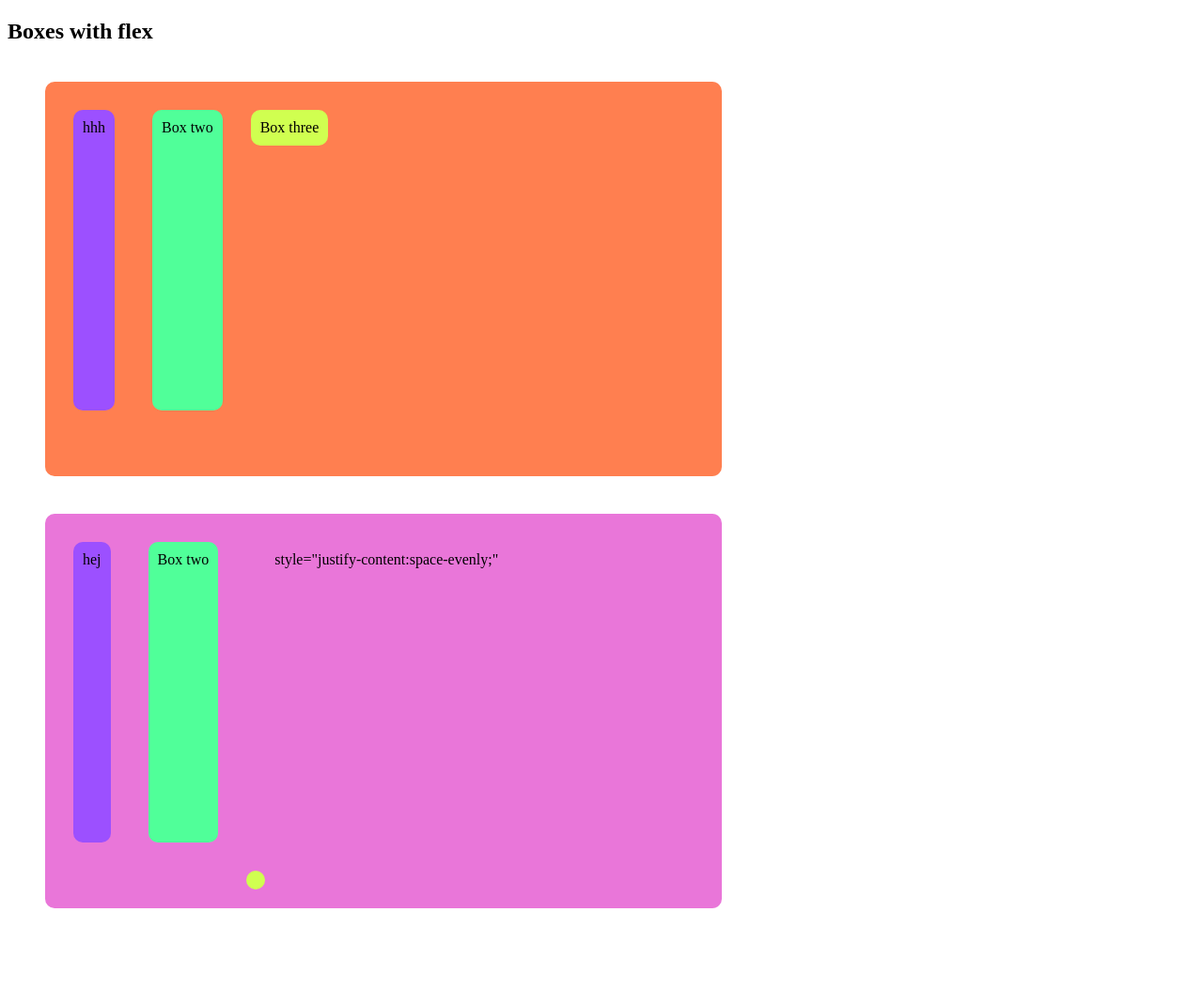
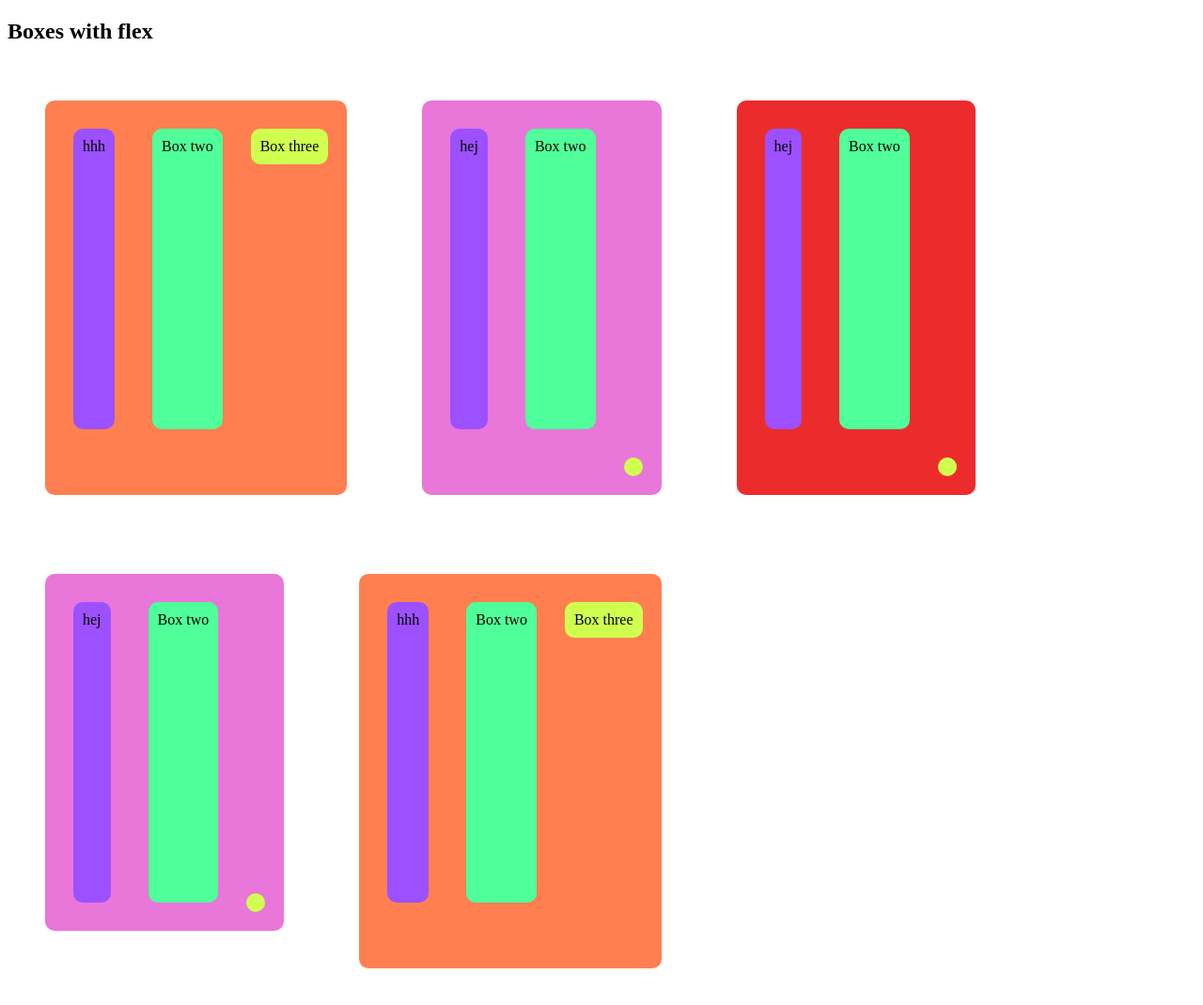
Before and after one commit to OlleLeonard/Uppgift-4, a plain HTML site: page index.html in a window 1280 px wide. Shown: the whole page at 94% size. Before the commit the page ends 1007 px from the top, so only its background shows below. Drawn offline with Linux system fonts and the light colour scheme.

Commit message:
cheating

```diff
--- a/Styles/styles.css
+++ b/Styles/styles.css
@@ -6,7 +6,7 @@ border-radius: 10px;
 margin: 40px;
 padding: 10px;
 display:flex;
-
+float:left
 }
 
 .box-first{
@@ -55,5 +55,40 @@ display:flex;
     margin: 40px;
     padding: 10px;
     display:flex;
+    float:left
+    }
 
-    }
+    .container-three {
+        max-width: 700px;
+        min-height: 400px;
+        background-color: rgb(236, 44, 44);
+        border-radius: 10px;
+        margin: 40px;
+        padding: 10px;
+        display:flex;
+        float:left
+        }
+
+
+       .container-four {
+        max-width: 300px;
+        min-height: 300px;
+        background-color: rgb(233, 118, 217);
+        border-radius: 10px;
+        margin: 40px;
+        padding: 10px;
+        display:flex;
+        float:left
+
+        }
+
+        .container-five {
+            max-width: 700px;
+            min-height: 400px;
+            background-color: coral;
+            border-radius: 10px;
+            margin: 40px;
+            padding: 10px;
+            display:flex;
+            float:left
+            }
--- a/index.html
+++ b/index.html
@@ -8,27 +8,85 @@
     <link rel="stylesheet" href="Styles/styles.css">
 </head>
 <body>
-    <div class="flex_try">    </div>
+
         <h2 class="flex_heading">Boxes with flex</h2>
+
+
+ <div class="first-row" style="aling-items:flex-start";>
+
         <div class="container" style="align-items: baseline;">
         <div class="box-first">hhh</div>
         <div class="box-second">Box two</div>
         <div class="box-third">Box three</div>
+        </div>
 
- </div>
 
-     <div class="flex_try">    </div>
+
 
         <div class="container-two" style="align-items: baseline;">
         <div class="box-first">hej</div>
         <div class="box-second">Box two</div>
         <div class="box-third" style="align-self: flex-end;"></div>
+        </div>
 
 
 
+    <div class="container-three" style="align-items: baseline;">
+    <div class="box-first">hej</div>
+    <div class="box-second">Box two</div>
+    <div class="box-third" style="align-self: flex-end;"></div>
+   </div>
 
-        style="justify-content:space-evenly;"
-    </div>
+
+ </div>
+
+<!--To get my seckond row to stay under the first i cheated with br tags-->
+ <br>
+ <br>
+ <br>
+ <br>
+ <br>
+ <br>
+ <br>
+ <br>
+ <br>
+ <br>
+ <br>
+ <br>
+ <br>
+ <br>
+ <br>
+ <br>
+ <br>
+ <br>
+ <br>
+ <br>
+ <br>
+ <br>
+ <br>
+ <br>
+ <br>
+ <br>
+ <br>
+ <br>
+
+
+
+<div class="seckond-row" style="aling-items:flex-end";>
+
+<div class="container-four" style="align-items: baseline;">
+<div class="box-first">hej</div>
+<div class="box-second">Box two</div>
+<div class="box-third" style="align-self: flex-end;"></div>
+</div>
+
+<div class="container-five" style="align-items: baseline;">
+<div class="box-first">hhh</div>
+<div class="box-second">Box two</div>
+<div class="box-third">Box three</div>
+</div>
+
+</div>
 
 </body>
 </html>
```
